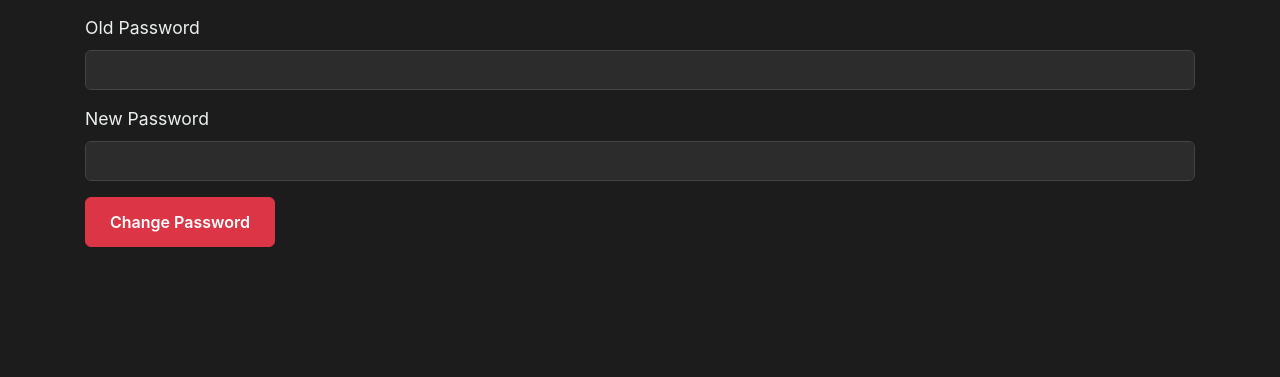
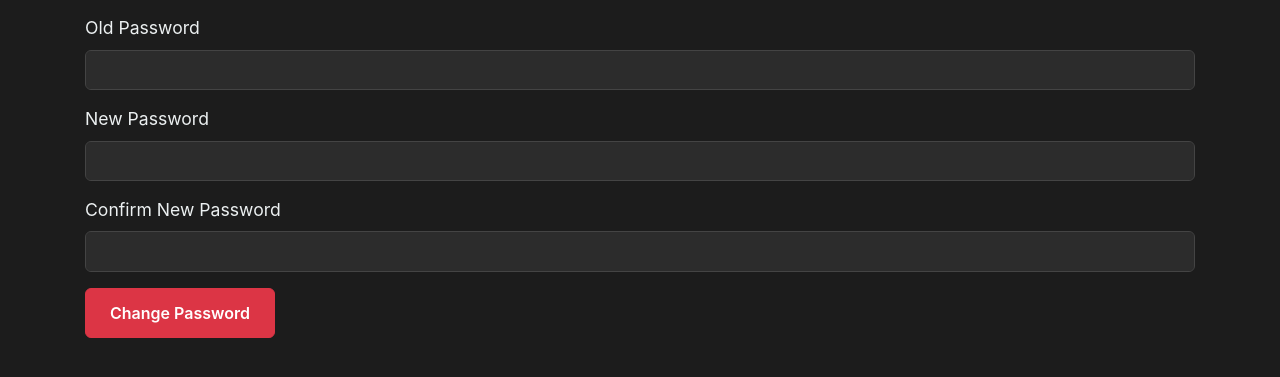
Before and after one commit to CyberPanther232/saltvault, a Flask app: page /change-password in a window 1280 px wide. Shown: the part 201-578 px from the top of the page. Run offline with Flask 3, Linux system fonts and the light colour scheme; a user stored in the database is signed in; data comes from the database, SQL or seed files in the repository; some libraries are stand-ins or nearby versions.

Commit message:
On branch master Your branch is behind 'origin/master' by 1 commit, and can be fast-forwarded.   (use "git pull" to update your local branch)
Changes to be committed:
	modified:   app/routes.py
	modified:   app/templates/change_password.html

```diff
--- a/app/routes.py
+++ b/app/routes.py
@@ -483,10 +483,16 @@ def change_password():
     if request.method == 'POST':
         old_password = request.form['old_password']
         new_password = request.form['new_password']
+        new_password_confirm = request.form['confirm_password']
 
         if not check_password_hash(current_user.password_hash, old_password):
             flash('Incorrect old password.', 'danger')
             log_event('INCORRECT_OLD_PASSWORD', f'User {current_user.username} entered incorrect old password', severity='WARNING')
+            return render_template('change_password.html')
+
+        if new_password != new_password_confirm:
+            flash('New password and confirmation do not match.', 'danger')
+            log_event('PASSWORD_CONFIRMATION_MISMATCH', f'User {current_user.username} new password and confirmation do not match', severity='WARNING')
             return render_template('change_password.html')
 
         try:
--- a/app/templates/change_password.html
+++ b/app/templates/change_password.html
@@ -17,6 +17,10 @@
         <label for="new_password">New Password</label>
         <input type="password" class="form-control" id="new_password" name="new_password" required>
     </div>
+    <div class="form-group">
+        <label for="confirm_password">Confirm New Password</label>
+        <input type="password" class="form-control" id="confirm_password" name="confirm_password" required>
+    </div>
     <button type="submit" class="btn btn-danger">Change Password</button>
 </form>
 {% endblock %}
```
